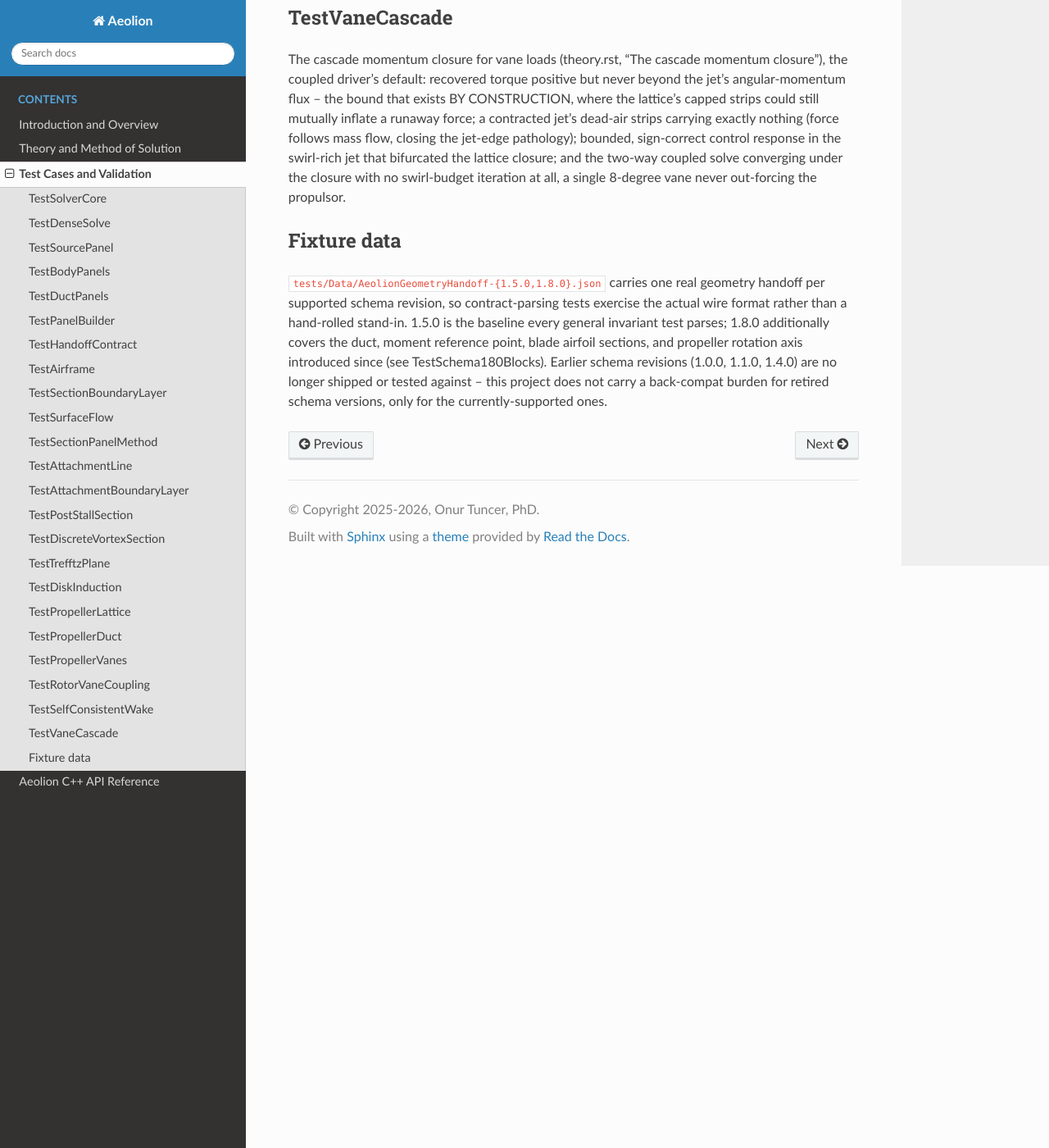
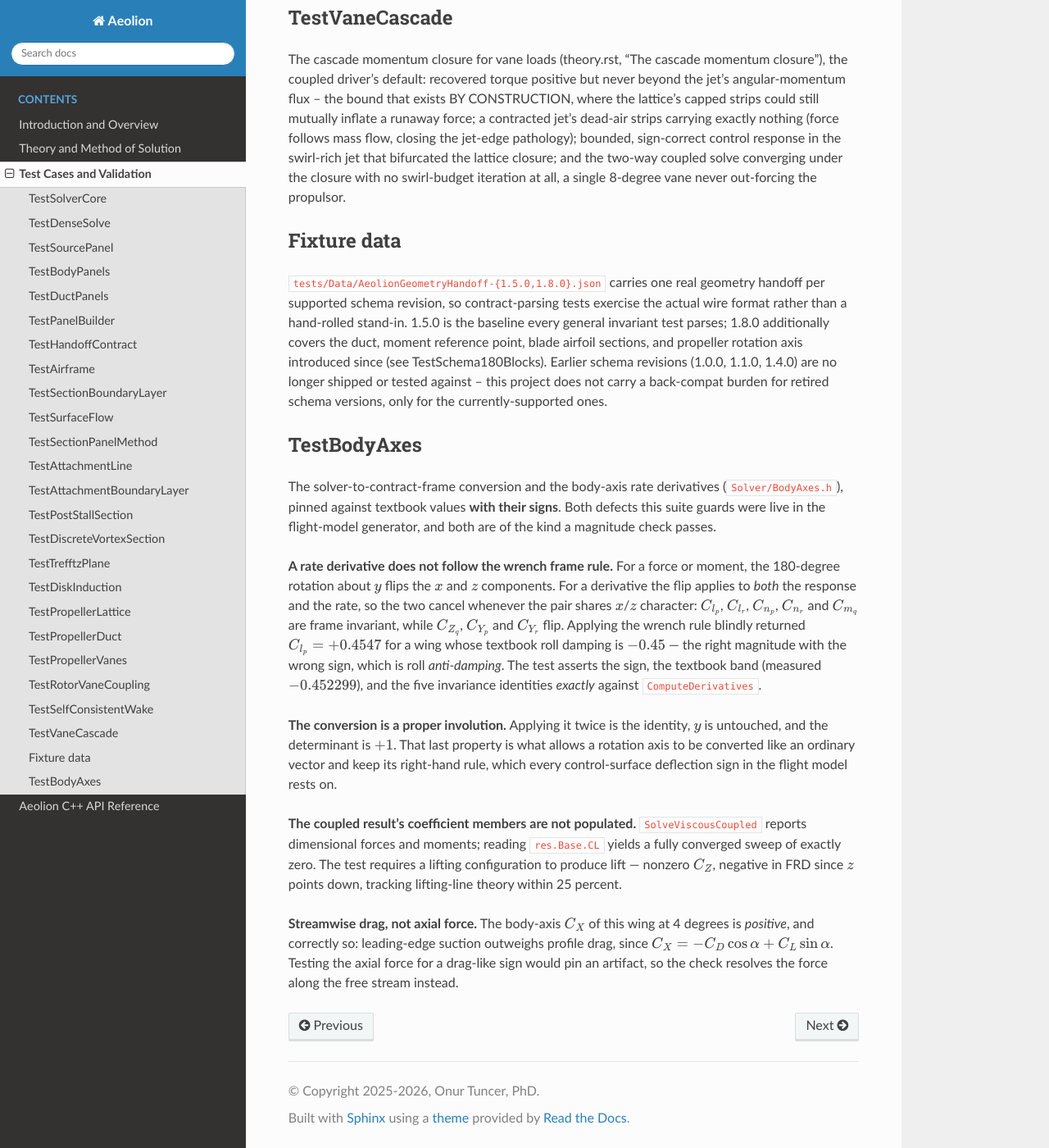
Before and after one commit to onurtuncer/Aeolion, a Sphinx documentation site: the page built from doc/tests.rst, in a window 1280 px wide and 1400 px high, scrolled down 8851 px. Shown: the whole window at 82% size. Built offline with Sphinx 7.4.7 and the Read the Docs theme 3.1.0, drawn with Linux system fonts in a browser that asks for light colours.

Commit message:
Docs: BodyAxes, SeparationTables, and the TestBodyAxes suite
api.rst gains the body-axis coefficient/rate-derivative types and the
per-strip separation table; tests.rst documents what TestBodyAxes pins
and why each check is written with a sign rather than a magnitude.

The entry records the two traps in full: that a rate derivative does not
follow the wrench frame rule (the flip applies to both response and
rate, cancelling for the roll/yaw pairs), and that SolveViscousCoupled
leaves its coefficient members at zero so reading res.Base.CL yields a
converged sweep of nothing. Also records why the axial force CX is
correctly positive at moderate incidence -- leading-edge suction -- so
nobody "fixes" it later.

Co-Authored-By: Claude Fable 5 <noreply@anthropic.com>

```diff
--- a/doc/tests.rst
+++ b/doc/tests.rst
@@ -514,3 +514,46 @@ propeller rotation axis introduced since (see TestSchema180Blocks).
 Earlier schema revisions (1.0.0, 1.1.0, 1.4.0) are no longer shipped or
 tested against -- this project does not carry a back-compat burden for
 retired schema versions, only for the currently-supported ones.
+
+TestBodyAxes
+------------
+
+The solver-to-contract-frame conversion and the body-axis rate
+derivatives (``Solver/BodyAxes.h``), pinned against textbook values
+**with their signs**. Both defects this suite guards were live in the
+flight-model generator, and both are of the kind a magnitude check
+passes.
+
+**A rate derivative does not follow the wrench frame rule.** For a force
+or moment, the 180-degree rotation about :math:`y` flips the :math:`x`
+and :math:`z` components. For a derivative the flip applies to *both* the
+response and the rate, so the two cancel whenever the pair shares
+:math:`x`/:math:`z` character: :math:`C_{l_p}`, :math:`C_{l_r}`,
+:math:`C_{n_p}`, :math:`C_{n_r}` and :math:`C_{m_q}` are frame
+invariant, while :math:`C_{Z_q}`, :math:`C_{Y_p}` and :math:`C_{Y_r}`
+flip. Applying the wrench rule blindly returned
+:math:`C_{l_p} = +0.4547` for a wing whose textbook roll damping is
+:math:`-0.45` --- the right magnitude with the wrong sign, which is roll
+*anti-damping*. The test asserts the sign, the textbook band (measured
+:math:`-0.452299`), and the five invariance identities *exactly* against
+``ComputeDerivatives``.
+
+**The conversion is a proper involution.** Applying it twice is the
+identity, :math:`y` is untouched, and the determinant is :math:`+1`.
+That last property is what allows a rotation axis to be converted like an
+ordinary vector and keep its right-hand rule, which every control-surface
+deflection sign in the flight model rests on.
+
+**The coupled result's coefficient members are not populated.**
+``SolveViscousCoupled`` reports dimensional forces and moments; reading
+``res.Base.CL`` yields a fully converged sweep of exactly zero. The test
+requires a lifting configuration to produce lift --- nonzero
+:math:`C_Z`, negative in FRD since :math:`z` points down, tracking
+lifting-line theory within 25 percent.
+
+**Streamwise drag, not axial force.** The body-axis :math:`C_X` of this
+wing at 4 degrees is *positive*, and correctly so: leading-edge suction
+outweighs profile drag, since
+:math:`C_X = -C_D\cos\alpha + C_L\sin\alpha`. Testing the axial force for
+a drag-like sign would pin an artifact, so the check resolves the force
+along the free stream instead.
```
Also changed, not shown: doc/api.rst (+11 -0 lines).
